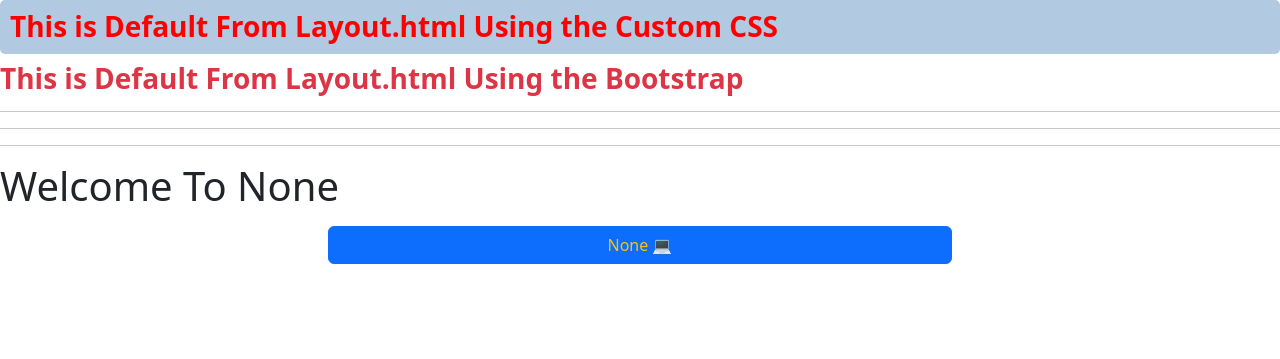
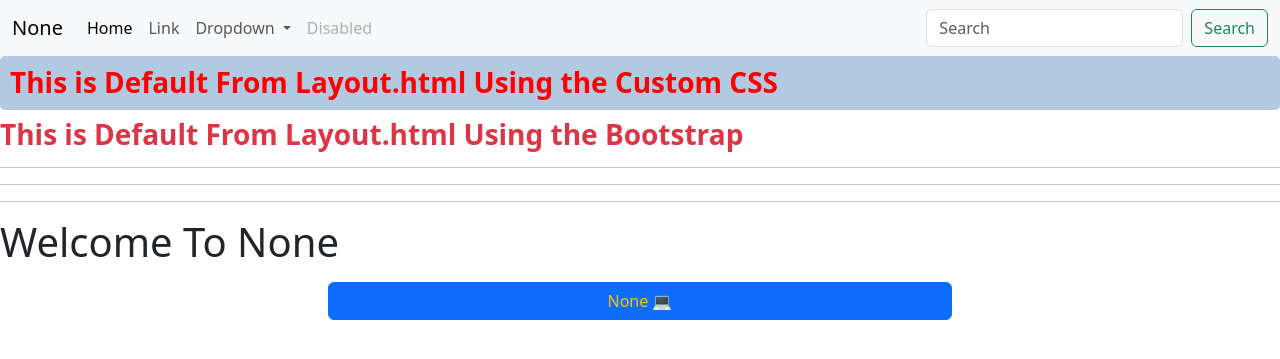
Before and after one commit to RanaUniverse/shopping_website_python, a Flask app: page / in a window 1280 px wide. Shown: the top 359 px of the page. Run offline with Flask 3, Linux system fonts and the light colour scheme; some libraries are stand-ins or nearby versions.

Commit message:
added navbar in the layout but i dont undersatd why dropdown not working

```diff
--- a/templates/layout.html
+++ b/templates/layout.html
@@ -19,6 +19,9 @@
 </head>
 
 <body>
+
+    {% include 'partials/navbar.html' %}
+
     <h3 class="custom-heading">This is Default From Layout.html Using the Custom CSS </h3>
     <h3 class="text-danger fw-bold">This is Default From Layout.html Using the Bootstrap </h3>
     <hr>
@@ -40,7 +43,7 @@
 
 
     <!-- Bootstrap JS Bundle (includes Popper) -->
-    <script src="{{ url_for('static', filename='js/bootstrap.bundle.min.js') }}"></script>
+    <script src="{{ url_for('static', filename='js/bootstrap.min.js') }}"></script>
 
 </body>
 
--- a/templates/partials/navbar.html
+++ b/templates/partials/navbar.html
@@ -0,0 +1,40 @@
+<nav class="navbar navbar-expand-lg bg-body-tertiary">
+    <div class="container-fluid">
+        <a class="navbar-brand" href="#">{{ BUSINESS_NAME }} </a>
+        <button class="navbar-toggler" type="button" data-bs-toggle="collapse" data-bs-target="#navbarSupportedContent"
+            aria-controls="navbarSupportedContent" aria-expanded="false" aria-label="Toggle navigation">
+            <span class="navbar-toggler-icon"></span>
+        </button>
+        <div class="collapse navbar-collapse" id="navbarSupportedContent">
+            <ul class="navbar-nav me-auto mb-2 mb-lg-0">
+                <li class="nav-item">
+                    <a class="nav-link active" aria-current="page" href="#">Home</a>
+                </li>
+                <li class="nav-item">
+                    <a class="nav-link" href="#">Link</a>
+                </li>
+                <li class="nav-item dropdown">
+                    <a class="nav-link dropdown-toggle" href="#" role="button" data-bs-toggle="dropdown"
+                        aria-expanded="false">
+                        Dropdown
+                    </a>
+                    <ul class="dropdown-menu">
+                        <li><a class="dropdown-item" href="#">Action</a></li>
+                        <li><a class="dropdown-item" href="#">Another action</a></li>
+                        <li>
+                            <hr class="dropdown-divider">
+                        </li>
+                        <li><a class="dropdown-item" href="#">Something else here</a></li>
+                    </ul>
+                </li>
+                <li class="nav-item">
+                    <a class="nav-link disabled" aria-disabled="true">Disabled</a>
+                </li>
+            </ul>
+            <form class="d-flex" role="search">
+                <input class="form-control me-2" type="search" placeholder="Search" aria-label="Search" />
+                <button class="btn btn-outline-success" type="submit">Search</button>
+            </form>
+        </div>
+    </div>
+</nav>
```
